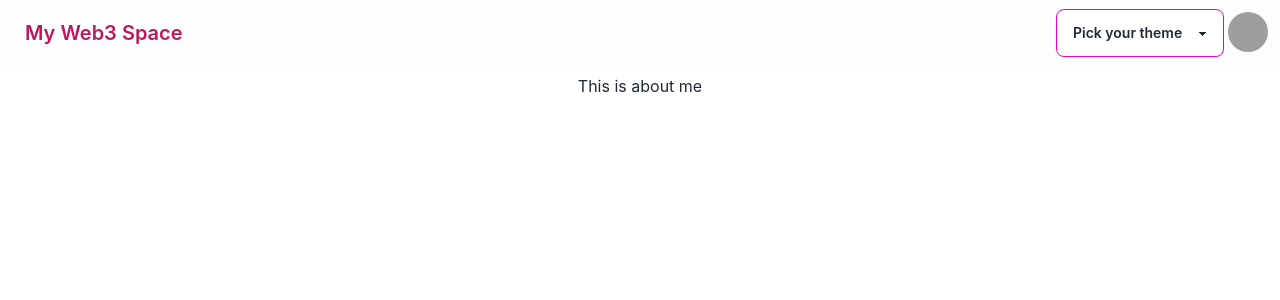
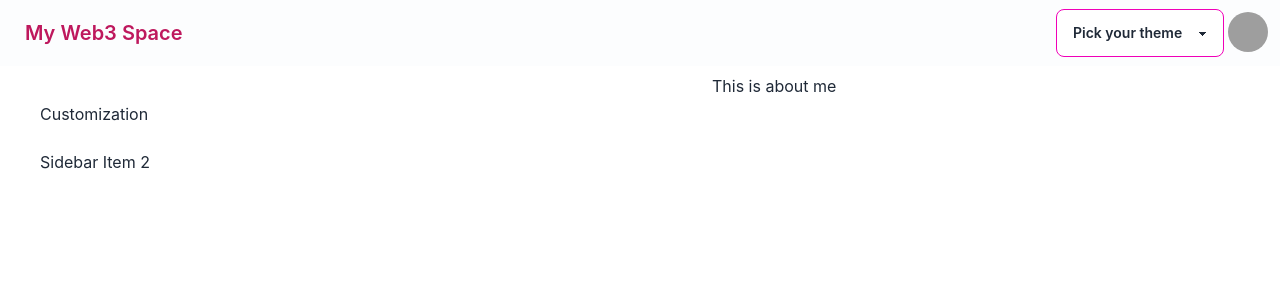
Before and after one commit to ical10/my-polka-space, a Next.js app: page /about in a window 1280 px wide. Shown: the top 300 px of the page. Built offline with nearby package versions, Linux system fonts and the light colour scheme; grey boxes are pictures that could not be loaded.

Commit message:
feat: reorganise Layout and center <main>

```diff
--- a/src/components/Layout.tsx
+++ b/src/components/Layout.tsx
@@ -1,7 +1,7 @@
 import React from "react";
 import Link from "next/link";
-import { Navbar } from "flowbite-react";
-import SelectTheme from "src/components/SelectTheme";
+import Navbar from "src/components/Navbar";
+import Sidebar from "src/components/Sidebar";
 
 type LayoutProps = {
   children?: React.ReactNode;
@@ -10,42 +10,9 @@ type LayoutProps = {
 const Layout = ({ children }: LayoutProps) => {
   return (
     <>
-      <div className="navbar sticky top-0 z-50 bg-slate-100/20 backdrop-filter backdrop-blur-xl">
-        <div className="flex-1">
-          <a className="btn btn-ghost text-pink-700 normal-case text-xl">
-            My Web3 Space
-          </a>
-        </div>
-        <div className="flex-2">
-          <SelectTheme />
-        </div>
-        <div className="flex-none">
-          <div className="dropdown dropdown-end">
-            <label tabIndex={0} className="btn btn-ghost btn-circle avatar">
-              <div className="w-10 rounded-full">
-                <img src="https://placeimg.com/80/80/people" />
-              </div>
-            </label>
-            <ul
-              tabIndex={0}
-              className="menu menu-compact dropdown-content mt-3 p-2 shadow bg-base-100 rounded-box w-52"
-            >
-              <li>
-                <a className="justify-between">My Profile</a>
-              </li>
-              <li>
-                <a>Settings</a>
-              </li>
-              <li>
-                <a>Logout</a>
-              </li>
-            </ul>
-          </div>
-        </div>
-      </div>
-      <main className="p-2 flex flex-col content-center m-auto items-center max-w-[712px]">
-        {children}
-      </main>
+      <Navbar />
+
+      <Sidebar>{children}</Sidebar>
     </>
   );
 };
--- /dev/null
+++ b/src/components/Navbar.tsx
@@ -0,0 +1,41 @@
+import SelectTheme from "src/components/SelectTheme";
+
+const Navbar = () => {
+  return (
+    <div className="navbar sticky top-0 z-50 bg-slate-100/20 backdrop-filter backdrop-blur-xl">
+      <div className="flex-1">
+        <a className="btn btn-ghost text-pink-700 normal-case text-xl">
+          My Web3 Space
+        </a>
+      </div>
+      <div className="flex-2">
+        <SelectTheme />
+      </div>
+      <div className="flex-none">
+        <div className="dropdown dropdown-end">
+          <label tabIndex={0} className="btn btn-ghost btn-circle avatar">
+            <div className="w-10 rounded-full">
+              <img src="https://placeimg.com/80/80/people" />
+            </div>
+          </label>
+          <ul
+            tabIndex={0}
+            className="menu menu-compact dropdown-content mt-3 p-2 shadow bg-base-100 rounded-box w-52"
+          >
+            <li>
+              <a className="justify-between">My Profile</a>
+            </li>
+            <li>
+              <a>Settings</a>
+            </li>
+            <li>
+              <a>Logout</a>
+            </li>
+          </ul>
+        </div>
+      </div>
+    </div>
+  );
+};
+
+export default Navbar;
--- /dev/null
+++ b/src/components/Sidebar.tsx
@@ -0,0 +1,28 @@
+import React from "react";
+
+type SidebarProps = {
+  children?: React.ReactNode;
+};
+
+const Sidebar = ({ children }: SidebarProps) => {
+  return (
+    <div>
+      <main className="p-2 flex flex-row max-w-[1024px]">
+        <div className="drawer-side">
+          <label htmlFor="my-drawer-2" className="drawer-overlay"></label>
+          <ul className="menu p-4 w-80 bg-base-100 text-base-content">
+            <li>
+              <a>Customization</a>
+            </li>
+            <li>
+              <a>Sidebar Item 2</a>
+            </li>
+          </ul>
+        </div>
+        <div className="ml-96">{children}</div>
+      </main>
+    </div>
+  );
+};
+
+export default Sidebar;
```
